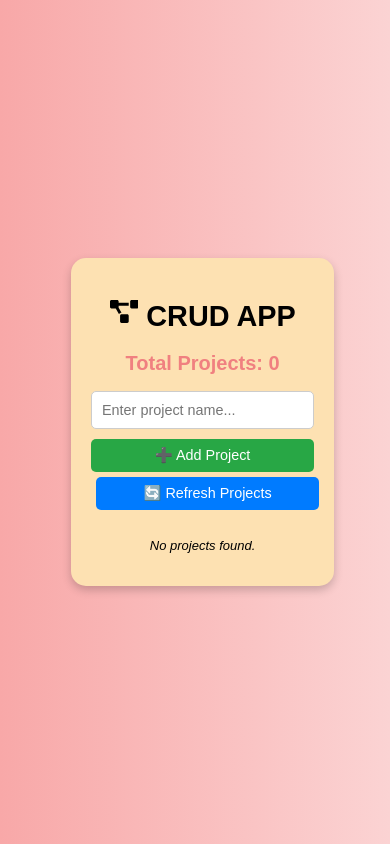
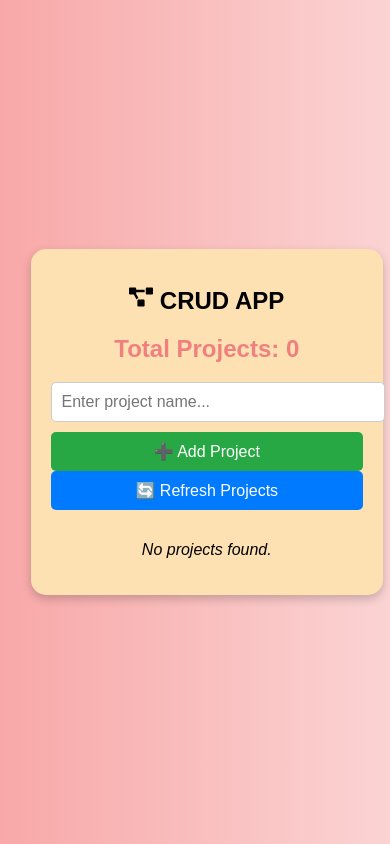
Before and after one commit to Mariyaq28/iad-crudapp, a React (Create React App) app in the folder frontend/: page / in a window 390 px wide. Built offline with nearby package versions, Linux system fonts and the light colour scheme.

Commit message:
Update App.css

```diff
--- a/frontend/src/App.css
+++ b/frontend/src/App.css
@@ -5,8 +5,9 @@ body {
   display: flex;
   justify-content: center;
   align-items: center;
-  height: 100vh;
+  min-height: 100vh; /* Ensures it covers the full screen */
   margin: 0;
+  padding: 0 10px; /* Small padding for small screens */
 }
 
 /* Main container */
@@ -16,43 +17,49 @@ body {
   border-radius: 15px;
   box-shadow: 0px 4px 10px rgba(0, 0, 0, 0.2);
   text-align: center;
-  width: 400px;
+  width: 100%; /* Takes full width */
+  max-width: 500px; /* Maximum width for desktops */
 }
 
 h1 {
-  font-size: 25px;
+  font-size: 2rem;
   color: black;
 }
 
 h2 {
-  font-size: 20px;
+  font-size: 1.5rem;
   color: lightcoral;
-  font-weight: bold; /* Fixed font-style issue */
+  font-weight: bold;
 }
 
 /* Input and buttons */
 .input-container {
   display: flex;
   justify-content: space-between;
+  gap: 10px;
   margin-bottom: 10px;
   flex-wrap: wrap; /* Ensures proper wrapping on small screens */
 }
 
 .project-input {
   flex: 1;
-  padding: 8px;
+  padding: 12px;
   border-radius: 5px;
   border: 1px solid #ccc;
+  font-size: 1rem;
+  width: 100%;
 }
 
 /* Unified Button Styles */
 button {
   border: none;
-  padding: 8px 12px;
+  padding: 10px 14px;
   border-radius: 5px;
   cursor: pointer;
   transition: 0.2s ease-in-out;
   color: white;
+  font-size: 1rem;
+  width: 100%; /* Make buttons responsive */
 }
 
 .add-btn {
@@ -65,7 +72,6 @@ button {
 
 .refresh-btn {
   background: #007bff;
-  margin-left: 5px;
 }
 
 .refresh-btn:hover {
@@ -83,13 +89,26 @@ button {
 /* Project List */
 .project-list {
   margin-top: 15px;
-  font-size: 13px;
+  font-size: 1rem;
   font-style: italic;
+  max-height: 300px;
+  overflow-y: auto;
 }
 
+/* Scrollbar Style */
+.project-list::-webkit-scrollbar {
+  width: 6px;
+}
+
+.project-list::-webkit-scrollbar-thumb {
+  background: rgba(0, 0, 0, 0.2);
+  border-radius: 10px;
+}
+
+/* Each project card */
 .project-card {
   background: white;
-  padding: 10px;
+  padding: 12px;
   border-radius: 5px;
   display: flex;
   justify-content: space-between;
@@ -100,55 +119,49 @@ button {
 /* Error and Messages */
 .error {
   color: red;
-  font-size: 14px;
+  font-size: 1rem;
 }
 
 .refresh-message {
   color: green;
-  font-size: 14px;
+  font-size: 1rem;
 }
 
-/* Responsive: Adjust container width for smaller screens */
+/* Responsive: Small tablets & mobile screens */
 @media (max-width: 768px) {
   .App {
-    width: 90%;
+    width: 95%;
     max-width: 400px;
-    margin: auto;
+  }
+
+  h1 {
+    font-size: 1.8rem;
   }
 }
 
 /* Responsive: Mobile Optimizations */
 @media (max-width: 480px) {
   h1 {
-    font-size: 1.8rem;
+    font-size: 1.5rem;
   }
 
-  .project-input {
-    width: 100%;
-    font-size: 0.9rem;
-    padding: 10px;
-  }
-
-  .button-container {
-    display: flex;
+  .input-container {
     flex-direction: column;
     gap: 5px;
   }
 
-  .add-btn,
-  .refresh-btn {
-    font-size: 0.9rem;
-    width: 100%;
+  .project-input {
+    font-size: 1rem;
+    padding: 10px;
   }
 
-  .delete-btn {
-    margin-left: 0;
-    width: 70px;
+  button {
+    font-size: 1rem;
+    padding: 10px;
   }
 
   .project-list {
     max-height: 250px;
-    overflow-y: auto;
   }
 
   .project-card {
```
